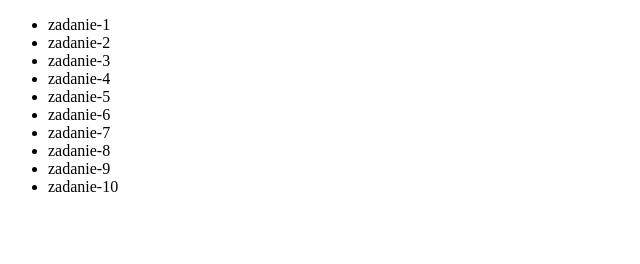
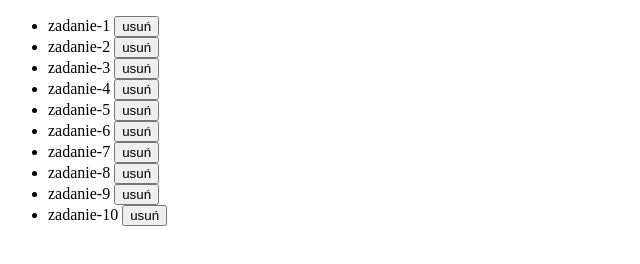
Before and after one commit to ligrys-dev/TODO-List, a plain HTML site: page index.html in a window 1280 px wide. Shown: the whole page, without its empty margins (0-640 px from the left). Drawn offline with Linux system fonts and the light colour scheme.

Commit message:
add button each li in html and change delete to button

```diff
--- a/delete.js
+++ b/delete.js
@@ -1,7 +1,7 @@
 const removeTask = e => {
-  e.target.remove();
+  e.target.parentNode.remove();
 };
 
-document.querySelectorAll('li').forEach(li => {
-  li.addEventListener('click', removeTask);
+document.querySelectorAll('li button').forEach(btn => {
+  btn.addEventListener('click', removeTask);
 });
--- a/index.html
+++ b/index.html
@@ -8,16 +8,16 @@
   </head>
   <body>
     <ul>
-      <li>zadanie-1</li>
-      <li>zadanie-2</li>
-      <li>zadanie-3</li>
-      <li>zadanie-4</li>
-      <li>zadanie-5</li>
-      <li>zadanie-6</li>
-      <li>zadanie-7</li>
-      <li>zadanie-8</li>
-      <li>zadanie-9</li>
-      <li>zadanie-10</li>
+      <li>zadanie-1 <button>usuń</button></li>
+      <li>zadanie-2 <button>usuń</button></li>
+      <li>zadanie-3 <button>usuń</button></li>
+      <li>zadanie-4 <button>usuń</button></li>
+      <li>zadanie-5 <button>usuń</button></li>
+      <li>zadanie-6 <button>usuń</button></li>
+      <li>zadanie-7 <button>usuń</button></li>
+      <li>zadanie-8 <button>usuń</button></li>
+      <li>zadanie-9 <button>usuń</button></li>
+      <li>zadanie-10 <button>usuń</button></li>
     </ul>
 
     <script src="delete.js" type="module"></script>
```
